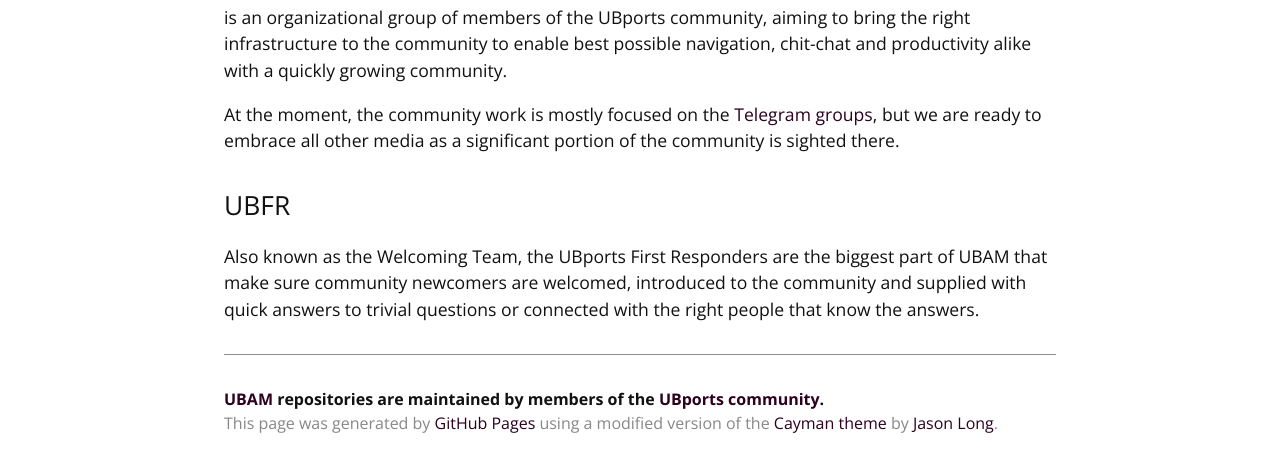
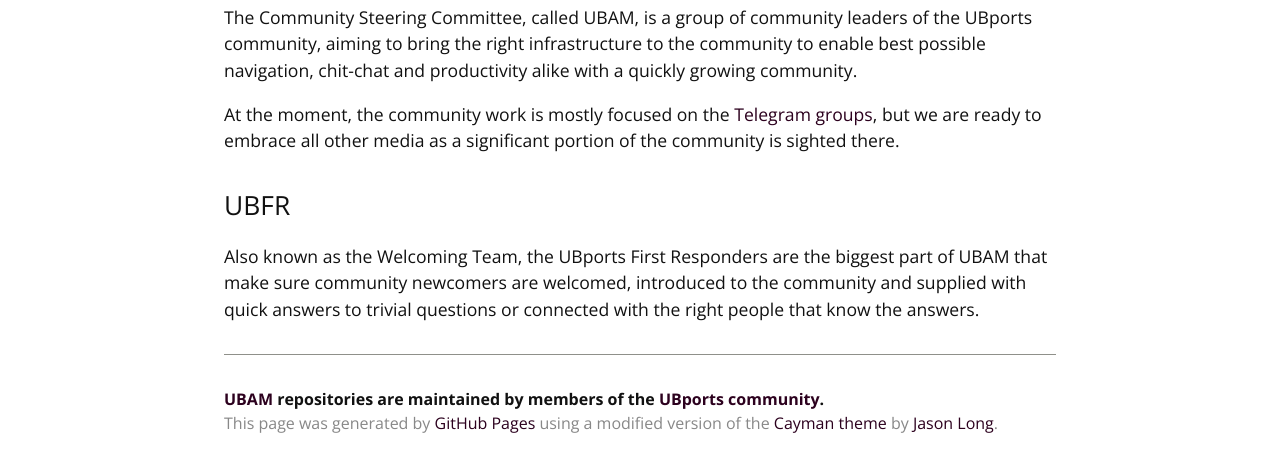
Before and after one commit to ubam/ubam.github.io, a plain HTML site: page index.html in a window 1280 px wide. Shown: the part 481-948 px from the top of the page. Drawn offline with nearby package versions, Linux system fonts and the light colour scheme.

Commit message:
changing to CSC

```diff
--- a/index.html
+++ b/index.html
@@ -22,7 +22,7 @@
     <section class="main-content">
       <h1>UBAM</h1>
 
-      <p>is an organizational group of members of the UBports community, aiming to bring the right infrastructure to the community to enable best possible navigation, chit-chat and productivity alike with a quickly growing community.</p>
+	  <p>The Community Steering Committee, called UBAM, is a group of community leaders of the UBports community, aiming to bring the right infrastructure to the community to enable best possible navigation, chit-chat and productivity alike with a quickly growing community.</p>
       <p>At the moment, the community work is mostly focused on the <a href="https://t.me/ubports">Telegram groups</a>, but we are ready to embrace all other media as a significant portion of the community is sighted there.</p>
 
       <h2>UBFR</h2>
```
